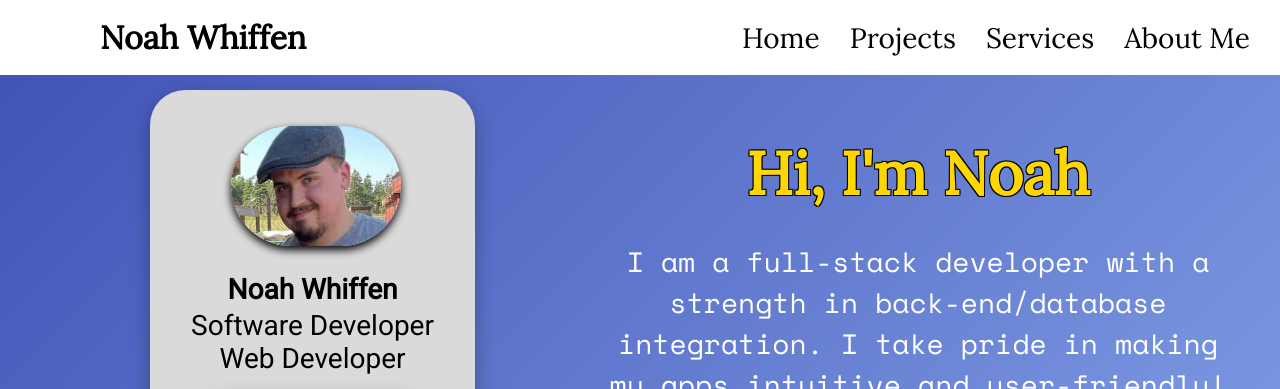
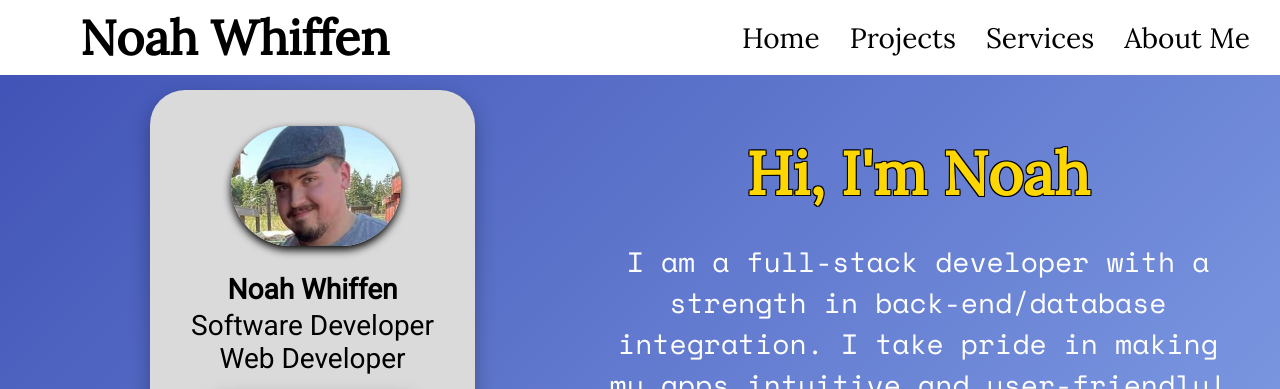
Before and after one commit to NoahWhiffen/portfolioSite, a plain HTML site: page docs/index.html in a window 1280 px wide. Shown: the top 389 px of the page. Drawn offline with nearby package versions, Linux system fonts and the light colour scheme.

Commit message:
attempting to fix header font

```diff
--- a/docs/styles/nav-footer.css
+++ b/docs/styles/nav-footer.css
@@ -87,8 +87,8 @@ footer a:hover {
 /* Tablets */
 @media (min-width: 769px) and (max-width: 1400px) and (orientation: landscape) {
     .site-title {
-        font-size: 2em;
-        margin-left: 80px;
+        font-size: 3rem;
+        margin-left: 60px;
         text-align: left;
     }
 
```
